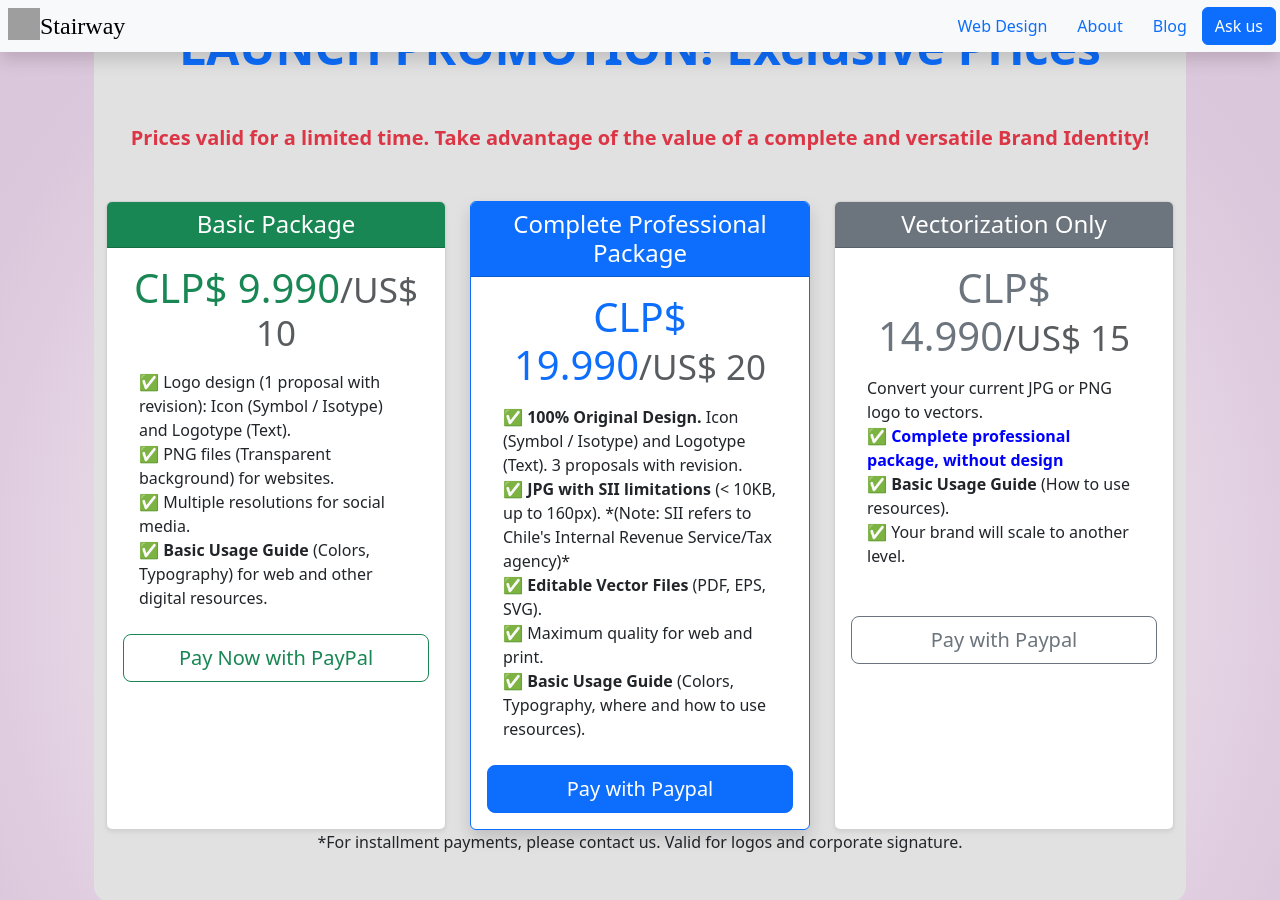
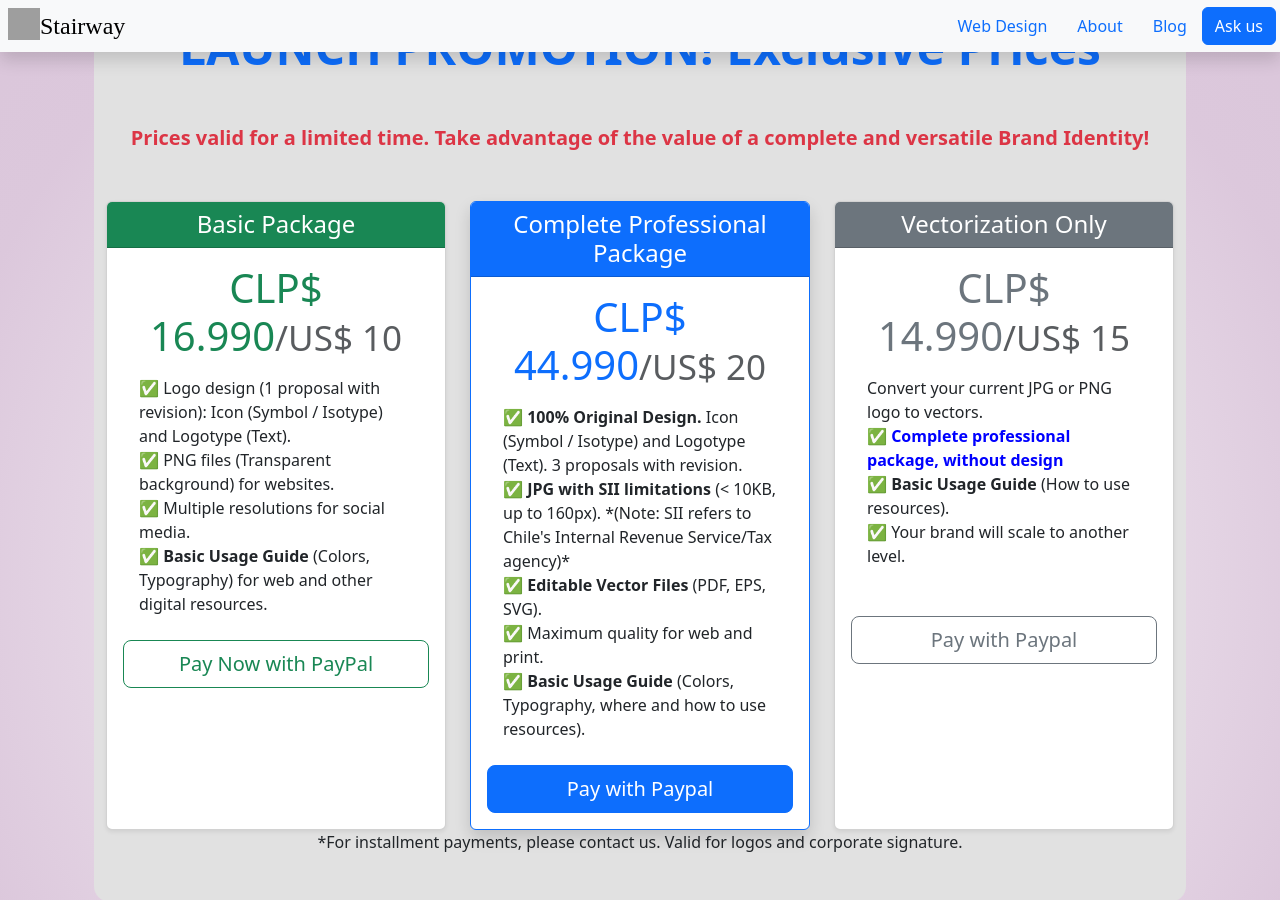
Before and after one commit to Stairwaycl/stairwaycl.github.io, a Jekyll site: the page built from index.html, in a window 1280 px wide and 900 px high, scrolled down 1091 px. Built offline with Jekyll 4.4.1, drawn with Linux system fonts in a browser that asks for light colours; some web fonts are replaced; comment, search, counter and statistics services are not loaded; grey boxes are pictures that could not be loaded.

Commit message:
add firma and prices

```diff
--- a/_layouts/default.html
+++ b/_layouts/default.html
@@ -50,7 +50,7 @@
   El plugin jekyll-seo-tag prioriza 'page.image' para los meta tags 'og:image' y 'twitter:image'.
 {% endcomment %}
 
-{% if page.image == nil %}
+{% if page.image == site.social_image %}
   {% assign page.image = social_img_url %}
 {% endif %}
 
--- a/firma.html
+++ b/firma.html
@@ -2,7 +2,7 @@
   <tr>
       <td width="90" style="padding-right: 15px; vertical-align: top;">
           <a href="https://stairwaycl.github.io/" target="_blank">
-              <img src="https://stairwaycl.github.io/assets/images/logo300px.png"
+              <img src="https://res.cloudinary.com/ddky4mrmg/image/upload/v1762817721/stairway/u6ybuo6rego3vl40rl02.ico"
                    alt="Stairway SpA Logo"
                    width="80"
                    height="80"
--- a/index.html
+++ b/index.html
@@ -90,7 +90,7 @@
                   <h4 class="my-0 fw-normal">Basic Package</h4>
               </div>
               <div class="card-body">
-                  <h1 class="card-title pricing-card-title text-success">CLP$ 9.990<small class="text-muted fw-light">/US$ 10</small></h1>
+                  <h1 class="card-title pricing-card-title text-success">CLP$ 16.990<small class="text-muted fw-light">/US$ 10</small></h1>
                   <ul class="list-unstyled mt-3 mb-4 text-start mx-3">
                       <li>✅ Logo design (1 proposal with revision): Icon (Symbol / Isotype) and Logotype (Text).</li>
                       <li>✅ PNG files (Transparent background) for websites.</li>
@@ -118,7 +118,7 @@
                       <h4 class="my-0 fw-normal">Complete Professional Package</h4>
                   </div>
                   <div class="card-body">
-                      <h1 class="card-title pricing-card-title text-primary">CLP$ 19.990<small class="text-muted fw-light">/US$ 20</small></h1>
+                      <h1 class="card-title pricing-card-title text-primary">CLP$ 44.990<small class="text-muted fw-light">/US$ 20</small></h1>
                       <ul class="list-unstyled mt-3 mb-4 text-start mx-3">
 
                           <li>✅ <strong>100% Original Design.</strong> Icon (Symbol / Isotype) and Logotype (Text). 3 proposals with revision.</strong></li>
--- a/pages/web-design.html
+++ b/pages/web-design.html
@@ -90,7 +90,7 @@
                             <p class="small mb-0">Corporate and Editable Website</p>
                         </div>
                         <div class="card-body p-4 text-center">
-                            <div class="price-tag text-dark">US$99</div>
+                            <div class="price-tag text-dark">US$69</div>
                             <ul class="list-unstyled mt-3 mb-4 text-start">
                                 <li>✅ Multiple sections (Services, Contact, etc.).</li>
                                 <li>✅ Static Form Integration.</li>
```
